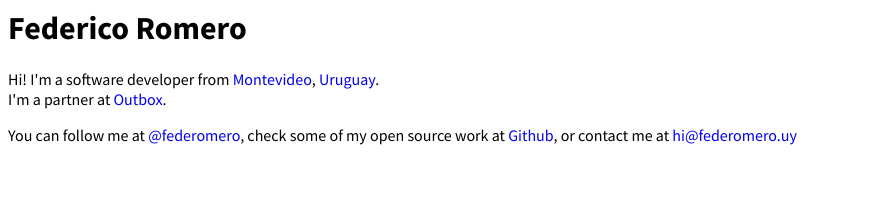
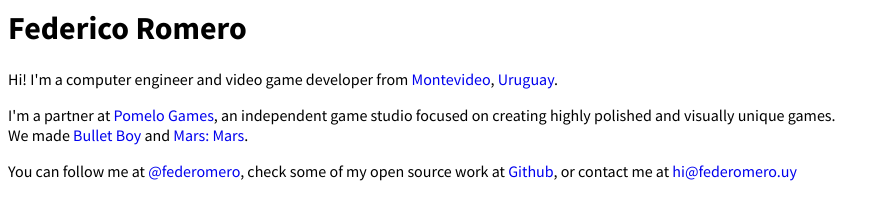
Before and after one commit to federomero/federomero.github.io, a plain HTML site: page index.html in a window 1280 px wide. Shown: the whole page, without its empty margins (0-890 px from the left). Drawn offline with Linux system fonts and the light colour scheme.

Commit message:
Change index

```diff
--- a/index.html
+++ b/index.html
@@ -15,9 +15,14 @@
   </head>
   <body>
     <h1>Federico Romero</h1>
-    <p>Hi! I'm a software developer from <a href="http://en.wikipedia.org/wiki/Montevideo">Montevideo</a>, <a href="http://en.wikipedia.org/wiki/Uruguay">Uruguay</a>.
-    <br>I'm a partner at <a href="http://outboxlabs.com" title="Outbox - Professional software engineers who love programming">Outbox</a>.</p>
+    <p>Hi! I'm a computer engineer and video game developer from <a href="http://en.wikipedia.org/wiki/Montevideo">Montevideo</a>, <a href="http://en.wikipedia.org/wiki/Uruguay">Uruguay</a>.</p>
+
+    <p>I'm a partner at <a href="http://www.pomelogames.com" title="Pomelo Games">Pomelo Games</a>, an independent game studio focused on creating highly polished and visually unique games.
+    <br>We made <a href="http://www.bulletboygame.com" title="Bullet Boy">Bullet Boy</a> and <a href="http://www.marsmarsgame.com" title="Mars: Mars">Mars: Mars</a>.
+    </p>
+
     <p>You can follow me at <a href="http://twitter.com/federomero" title="Federico Romero on twitter">@federomero</a>, check some of my open source work at <a href="http://github.com/federomero" title="Federico Romero on Github">Github</a>, or contact me at <a href="mailto:hi@federomero.uy">hi@federomero.uy</a></p>
+
     <script type="text/javascript">
       var gaJsHost = (("https:" == document.location.protocol) ? "https://ssl." : "http://www.");
       document.write(unescape("%3Cscript src='" + gaJsHost + "google-analytics.com/ga.js' type='text/javascript'%3E%3C/script%3E"));
```
